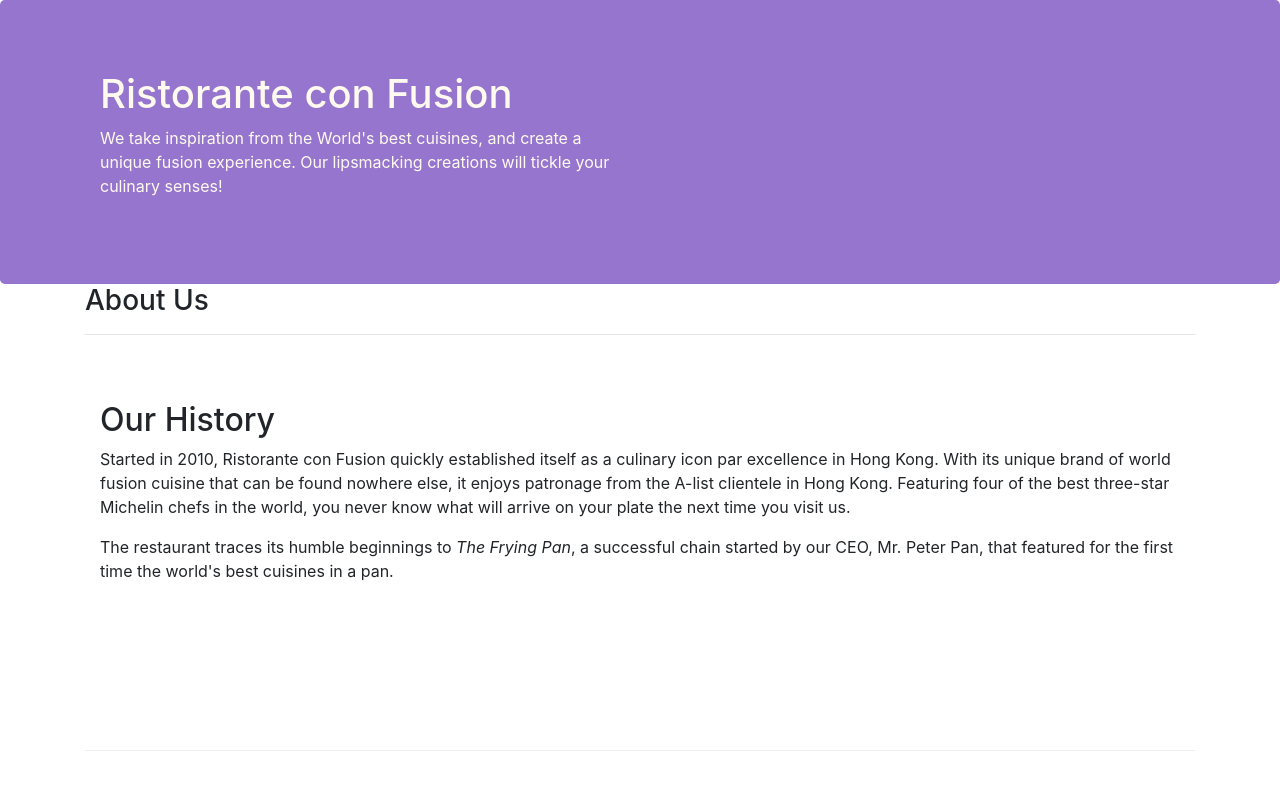
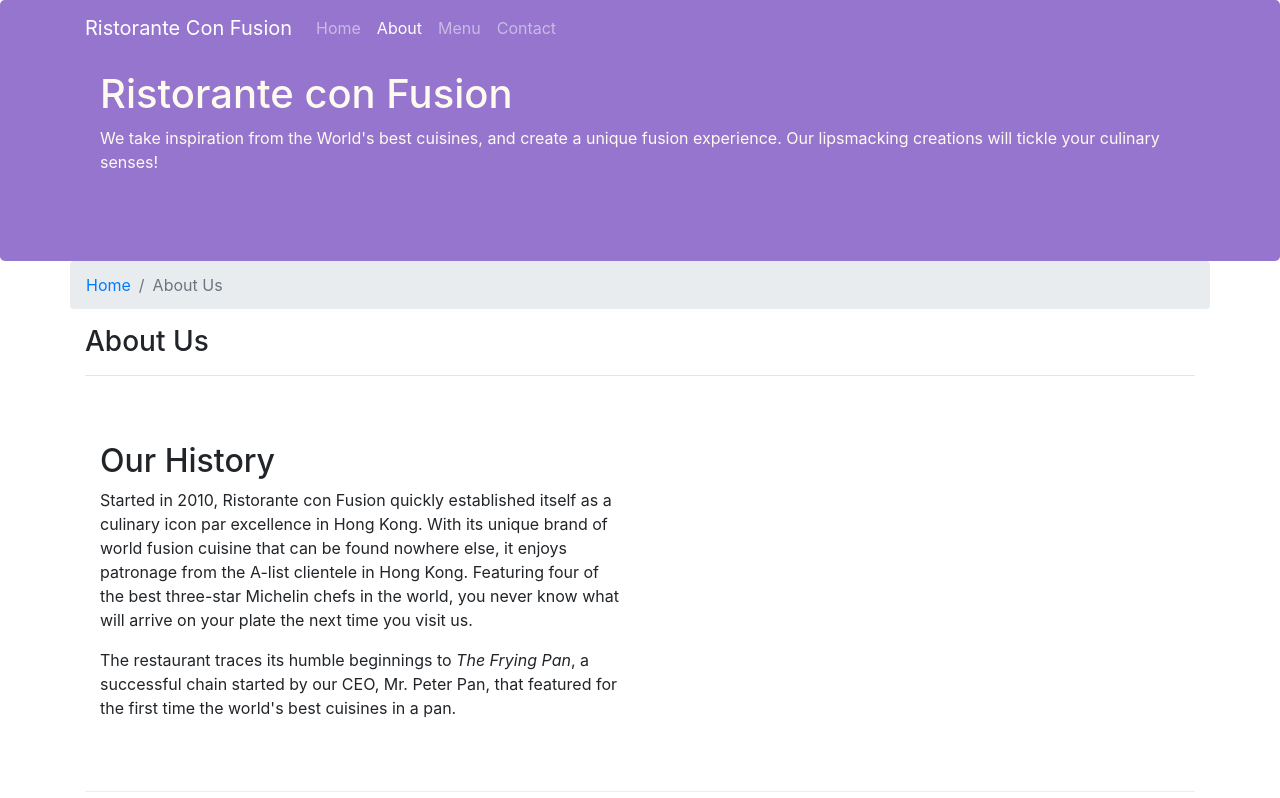
Before and after one commit to ArtemiiimetrA/front-end-coursera, a website: page week-1/conFusion/aboutus.html in a window 1280 px wide. Shown: the top 798 px of the page. Drawn offline with nearby package versions, Linux system fonts and the light colour scheme.

Commit message:
Added NavBar and breadcrumbs

```diff
--- a/week-1/conFusion/aboutus.html
+++ b/week-1/conFusion/aboutus.html
@@ -16,11 +16,27 @@
 </head>
 
 <body>
+    <nav class="navbar navbar-dark navbar-expand-sm fixed-top">
+        <div class="container">
+            <button class="navbar-toggler" type="button" data-toggle="collapse" data-target="#Navbar">
+                <span class="navbar-toggler-icon"></span>
+            </button>
+            <a class="navbar-brand" href="#">Ristorante Con Fusion</a>
+            <div class="collapse navbar-collapse" id="Navbar">
+                <ul class="navbar-nav mr-auto">
+                    <li class="nav-item "><a class="nav-link" href="./index.html">Home</a></li>
+                    <li class="nav-item active"><a class="nav-link" href="#">About</a></li>
+                    <li class="nav-item"><a class="nav-link" href="#">Menu</a></li>
+                    <li class="nav-item"><a class="nav-link" href="#">Contact</a></li>
+                </ul>
+            </div>
+        </div>
+    </nav>
 
     <header class="jumbotron">
         <div class="container">
             <div class="row row-header">
-                <div class="col-sm-6 col-xs-12">
+                <div class="col-6 col-sm-12">
                     <h1>Ristorante con Fusion</h1>
                     <p>We take inspiration from the World's best cuisines, and create a unique fusion experience. Our
                         lipsmacking creations will tickle your culinary senses!</p>
@@ -33,6 +49,10 @@
 
     <div class="container">
         <div class="row">
+            <ol class="col-12 breadcrumb">
+                <li class="breadcrumb-item"><a href="./index.html">Home</a></li>
+                <li class="breadcrumb-item active">About Us</li>
+            </ol>
             <div class="col-12">
                 <h3>About Us</h3>
                 <hr>
@@ -40,7 +60,7 @@
         </div>
 
         <div class="row row-content">
-            <div class="col-sm-6 col-sm-12">
+            <div class="col-sm-6 col-xs-12">
                 <h2>Our History</h2>
                 <p>Started in 2010, Ristorante con Fusion quickly established itself as a culinary icon par
                     excellence
@@ -63,7 +83,8 @@
             <div class="col-12">
                 <h2>Corporate Leadership</h2>
                 <h3>Peter Pan <small>Chief Epicurious Officer</small></h3>
-                <p class="d-none d-sm-block">Our CEO, Peter, credits his hardworking East Asian immigrant parents who undertook the arduous
+                <p class="d-none d-sm-block">Our CEO, Peter, credits his hardworking East Asian immigrant parents who
+                    undertook the arduous
                     journey to the shores of America with the intention of giving their children the best future. His
                     mother's wizardy in the kitchen whipping up the tastiest dishes with whatever is available
                     inexpensively at the supermarket, was his first inspiration to create the fusion cuisines for which
@@ -71,18 +92,21 @@
                     restaurant, pioneering cross-cultural culinary connections.
                 </p>
                 <h3>Dhanasekaran Witherspoon <small>Chief Food Officer</small></h3>
-                <p class="d-none d-sm-block">Our CFO, Danny, as he is affectionately referred to by his colleagues, comes from a long established
+                <p class="d-none d-sm-block">Our CFO, Danny, as he is affectionately referred to by his colleagues,
+                    comes from a long established
                     family tradition in farming and produce. His experiences growing up on a farm in the Australian
                     outback gave him great appreciation for varieties of food sources. As he puts it in his own words,
                     <em>Everything that runs, wins, and everything that stays, pays!</em>
                 </p>
                 <h3>Agumbe Tang <small>Chief Taste Officer</small></h3>
-                <p class="d-none d-sm-block">Blessed with the most discerning gustatory sense, Agumbe, our CTO, personally ensures that every dish
+                <p class="d-none d-sm-block">Blessed with the most discerning gustatory sense, Agumbe, our CTO,
+                    personally ensures that every dish
                     that we serve meets his exacting tastes. Our chefs dread the tongue lashing that ensues if their
                     dish does not meet his exacting standards. He lives by his motto, <em>You click only if you survive
                         my lick.</em></p>
                 <h3>Alberto Somayya <small>Executive Chef</small></h3>
-                <p class="d-none d-sm-block">Award winning three-star Michelin chef with wide International experience having worked closely with
+                <p class="d-none d-sm-block">Award winning three-star Michelin chef with wide International experience
+                    having worked closely with
                     whos-who in the culinary world, he specializes in creating mouthwatering Indo-Italian fusion
                     experiences. He says, <em>Put together the cuisines from the two craziest cultures, and you get a
                         winning hit! Amma Mia!</em></p>
```
Also changed, not shown: week-1/conFusion/index.html (+16 -1 lines). Lines whose indentation alone changed are shown as unchanged.
